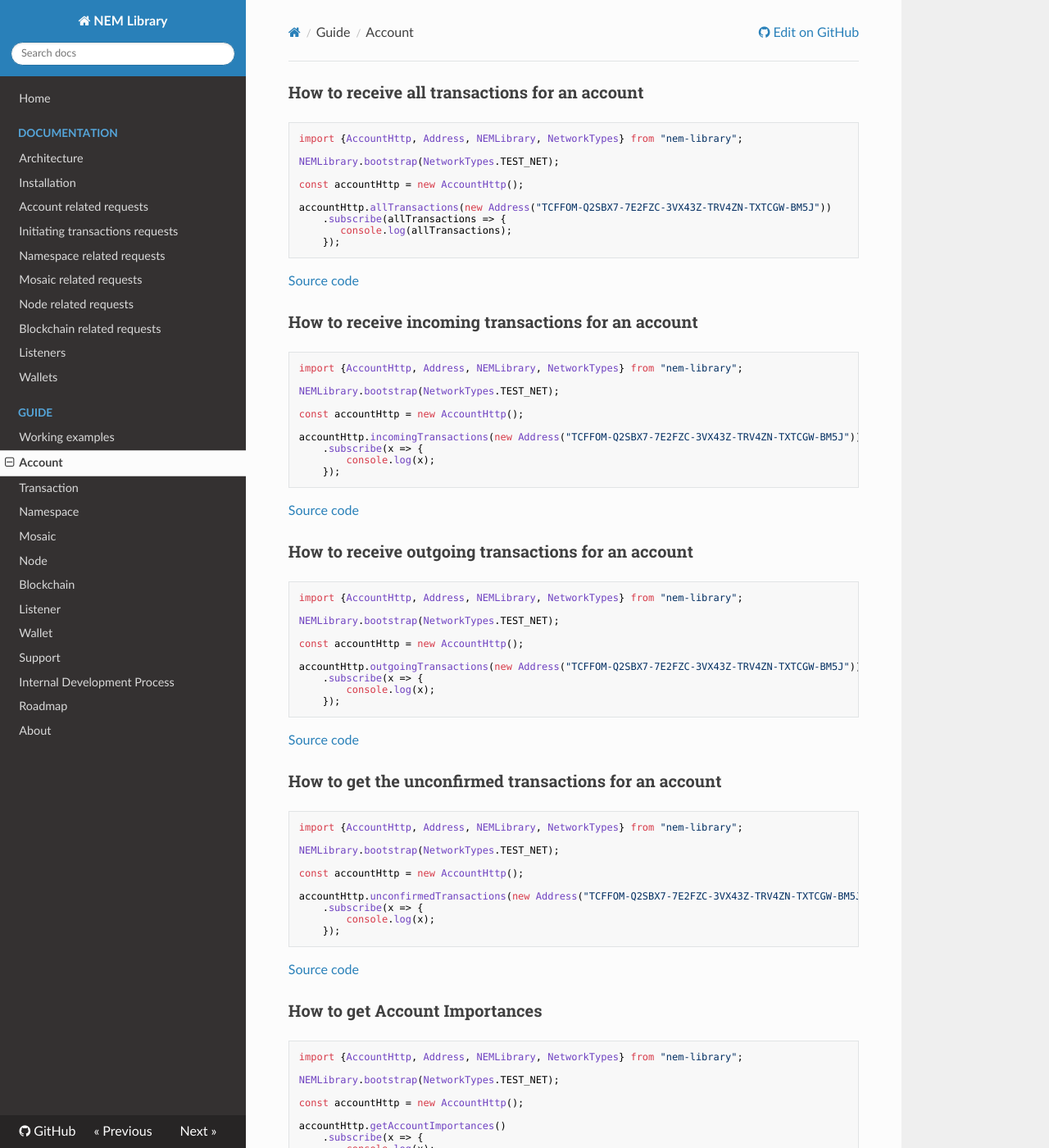
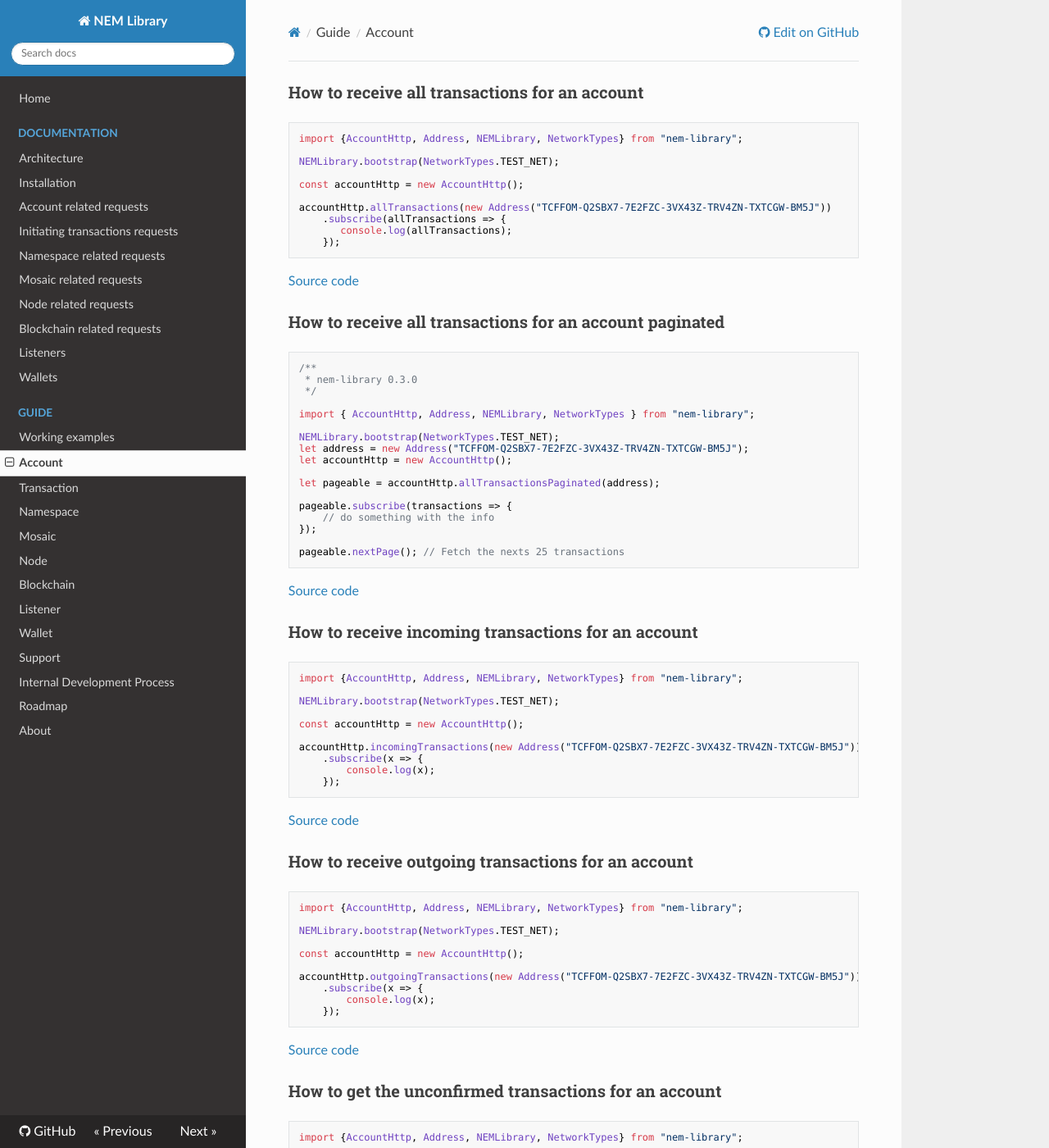
Before and after one commit to takahser/nem-library-docs, an MkDocs documentation site: the page built from docs/guide/account.md, in a window 1280 px wide and 1400 px high. Shown: the whole window at 82% size. Built offline with MkDocs 1.6.1, drawn with Linux system fonts in a browser that asks for light colours; nearby versions of some CDN libraries; old or Windows-style settings are respelled for this version of MkDocs; some of the changed text lies outside the part shown.

Commit message:
ADDED pagination examples UPDATED AccountHttp with new functions

````diff
--- a/docs/guide/account.md
+++ b/docs/guide/account.md
@@ -14,6 +14,32 @@
 ```
 
 [Source code](https://github.com/aleixmorgadas/nem-library-examples/blob/master/howto/account/How_to_receive_the_transactions_for_an_account.ts)
+
+### How to receive all transactions for an account paginated
+
+```typescript
+/**
+ * nem-library 0.3.0
+ */
+
+import { AccountHttp, Address, NEMLibrary, NetworkTypes } from "nem-library";
+
+NEMLibrary.bootstrap(NetworkTypes.TEST_NET);
+let address = new Address("TCFFOM-Q2SBX7-7E2FZC-3VX43Z-TRV4ZN-TXTCGW-BM5J");
+let accountHttp = new AccountHttp();
+
+let pageable = accountHttp.allTransactionsPaginated(address);
+
+pageable.subscribe(transactions => {
+    // do something with the info
+});
+
+pageable.nextPage(); // Fetch the nexts 25 transactions
+```
+
+[Source code](https://github.com/aleixmorgadas/nem-library-examples/blob/master/howto/account/How_to_do_pagination_in_transactions_methods.ts)
+
+
 
 ### How to receive incoming transactions for an account
 
@@ -65,6 +91,23 @@
 ```
 
 [Source code](https://github.com/aleixmorgadas/nem-library-examples/blob/master/howto/account/How_to_get_the_unconfirmed_transactions_for_an_account.ts)
+
+### How to get Account harvested blocks info paginated
+
+```typescript
+import {AccountHttp, Address, NEMLibrary, NetworkTypes} from "nem-library";
+
+NEMLibrary.bootstrap(NetworkTypes.TEST_NET);
+
+const accountHttp = new AccountHttp();
+
+accountHttp.getAccountImportances()
+    .subscribe(x => {
+        console.log(x);
+    });
+```
+
+[Source code](https://github.com/aleixmorgadas/nem-library-examples/blob/master/howto/account/How_to_do_pagination_in_account_harvests.ts)
 
 ### How to get Account Importances
 
````
